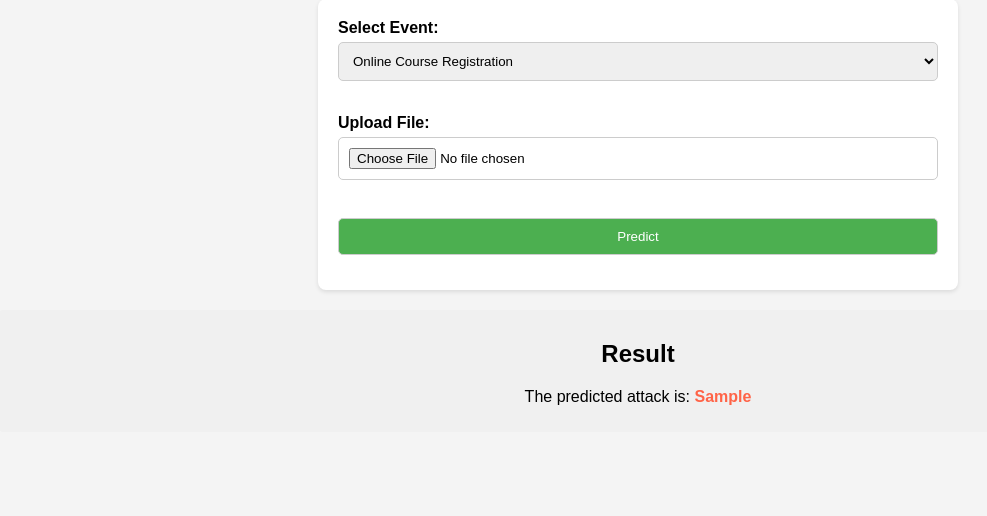
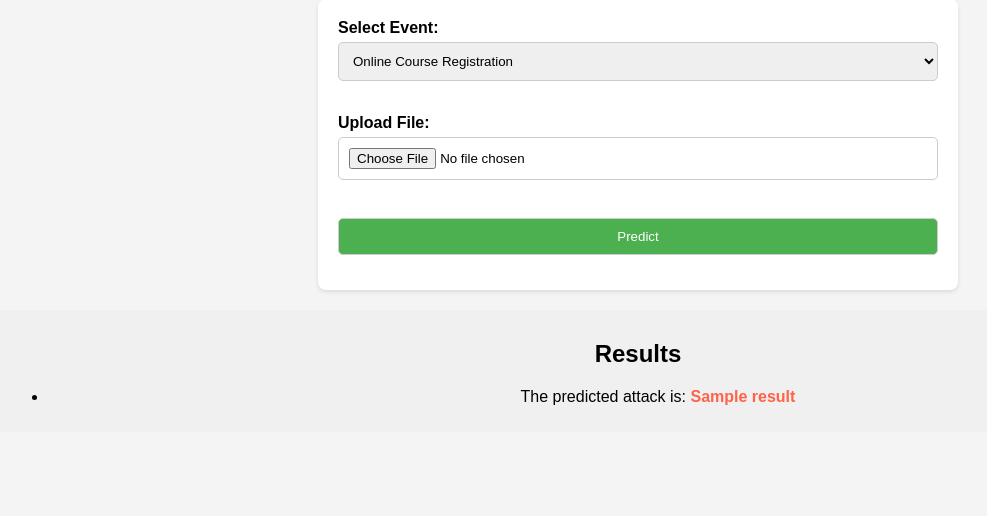
Before and after one commit to musama2019/Cyberattack_detection, a Flask app: template templates/index.html in a window 1280 px wide. Shown: the part 81-597 px from the top of the page, without its empty margins (2-989 px from the left). Run offline with Flask 3, Linux system fonts and the light colour scheme; the template is opened without the code that fills it: most values are stand-ins (such as "Sample title", 1, 10 or a date in 2020).

Commit message:
Update index.html

```diff
--- a/templates/index.html
+++ b/templates/index.html
@@ -3,7 +3,7 @@
 <head>
     <meta charset="UTF-8">
     <meta name="viewport" content="width=device-width, initial-scale=1.0">
-    <title>CyberAtack Detector</title></title>
+    <title>Event-based Prediction</title>
     <style>
         body {
             font-family: Arial, sans-serif;
@@ -78,9 +78,13 @@
 
     <!-- Result Section -->
     <div class="result">
-        <h2>Result</h2>
-        {% if prediction_result %}
-            <p>The predicted attack is: <span class="attack">{{ prediction_result }}</span></p>
+        <h2>Results</h2>
+        {% if prediction_results %}
+            <ul>
+                {% for result in prediction_results %}
+                    <li>The predicted attack is: <span class="attack">{{ result }}</span></li>
+                {% endfor %}
+            </ul>
         {% endif %}
     </div>
 </body>
```
